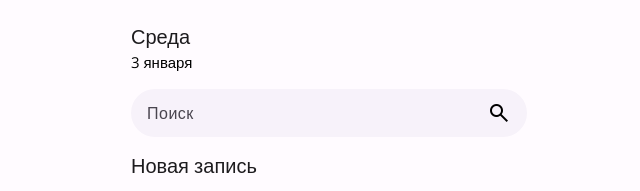
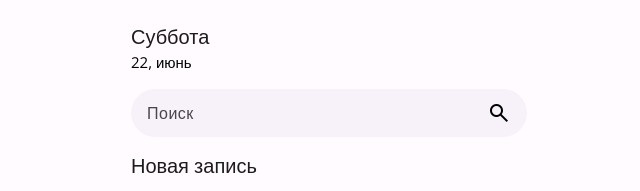
Before and after one commit to seagirl1110/todo-list, a plain HTML site: page index.html in a window 1280 px wide. Shown: the top 191 px of the page, 311-951 px from the left. Drawn offline with nearby package versions, Linux system fonts and the light colour scheme.

Commit message:
add current date

```diff
--- a/index.html
+++ b/index.html
@@ -19,8 +19,8 @@
   <body>
     <div class="center-wrapper">
       <div class="todo-date-wrapper">
-        <h2 class="title" data-date="day">Среда</h2>
-        <p class="subtitle" data-date="date">3 января</p>
+        <h2 class="title" date="day"></h2>
+        <p class="subtitle" date="date"></p>
       </div>
       <div class="todo-search-wrapper">
         <input type="text" class="todo-search" placeholder="Поиск" />
--- a/scripts/index.js
+++ b/scripts/index.js
@@ -152,3 +152,17 @@ todoListTabs.forEach((tab) => {
     renderTasks(filteredTask);
   });
 });
+
+const currentDateElement = document.querySelector("[date='date']");
+const currentDayElement = document.querySelector('[date="day"]');
+
+const currentDate = new Date();
+const currentWeekendDay = currentDate.toLocaleString('ru-RU', {
+  weekday: 'long',
+});
+const currentDay = currentDate.toLocaleString('ru', { day: 'numeric' });
+let currentMonth = currentDate.toLocaleString('ru', { month: 'long' });
+
+currentDayElement.textContent =
+  currentWeekendDay[0].toUpperCase() + currentWeekendDay.slice(1);
+currentDateElement.textContent = currentDay + ', ' + currentMonth;
```
